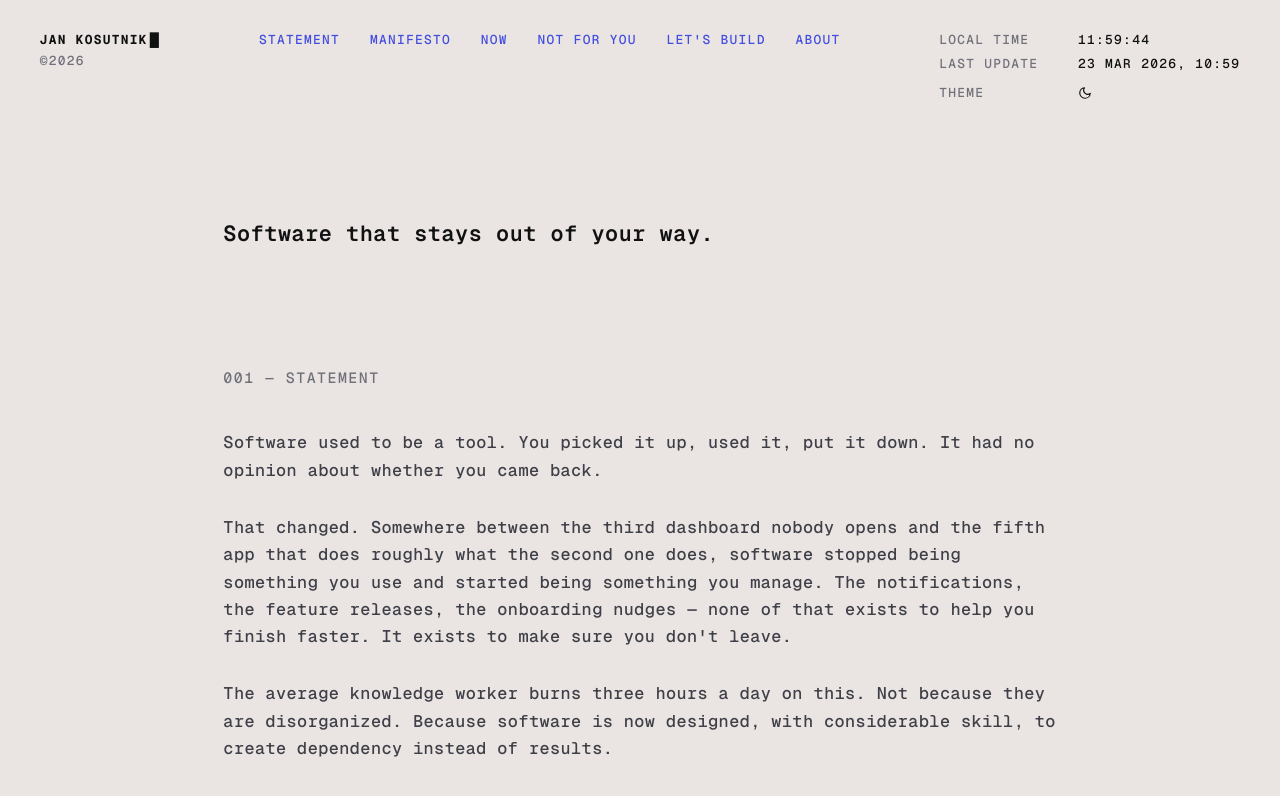
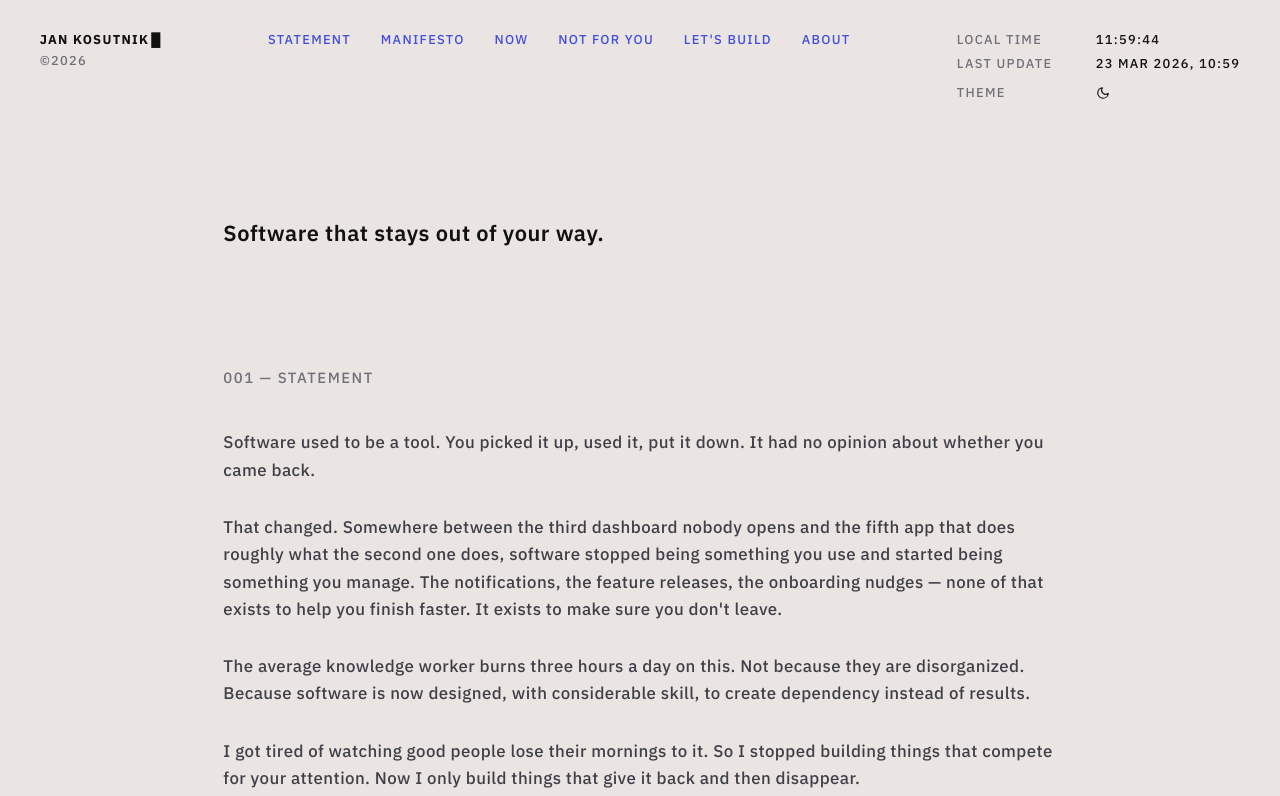
Before and after one commit to JanKosutnik/Kosutnik, a Next.js app: page / in a window 1280 px wide. Shown: the top 796 px of the page. Built offline with nearby package versions, Linux system fonts and the light colour scheme.

Commit message:
Switch font from Geist Mono to IBM Plex Sans

```diff
--- a/app/globals.css
+++ b/app/globals.css
@@ -2,8 +2,8 @@
 @custom-variant dark (&:where(.dark, .dark *));
 
 @theme inline {
-  --font-sans: var(--font-geist-mono), monospace;
-  --font-mono: var(--font-geist-mono), monospace;
+  --font-sans: var(--font-ibm-plex-sans), sans-serif;
+  --font-mono: var(--font-ibm-plex-sans), sans-serif;
 }
 
 :root {
@@ -36,7 +36,7 @@ h1 {
 body {
   background-color: var(--bg);
   color: var(--fg);
-  font-family: var(--font-geist-mono), monospace;
+  font-family: var(--font-ibm-plex-sans), sans-serif;
 }
 
 @keyframes blink {
--- a/app/layout.tsx
+++ b/app/layout.tsx
@@ -1,10 +1,11 @@
 import type { Metadata } from "next";
-import { Geist_Mono } from "next/font/google";
+import { IBM_Plex_Sans } from "next/font/google";
 import "./globals.css";
 
-const geistMono = Geist_Mono({
-  variable: "--font-geist-mono",
+const ibmPlexSans = IBM_Plex_Sans({
+  variable: "--font-ibm-plex-sans",
   subsets: ["latin"],
+  weight: ["400", "500", "600", "700"],
 });
 
 export const metadata: Metadata = {
@@ -22,7 +23,7 @@ export default function RootLayout({
       <head>
         <script dangerouslySetInnerHTML={{__html: `(function(){var t=localStorage.getItem('theme');if(t==='dark'||(!t&&window.matchMedia('(prefers-color-scheme: dark)').matches)){document.documentElement.classList.add('dark');}})();`}} />
       </head>
-      <body className={`${geistMono.variable} antialiased`}>
+      <body className={`${ibmPlexSans.variable} antialiased`}>
         {children}
       </body>
     </html>
```
